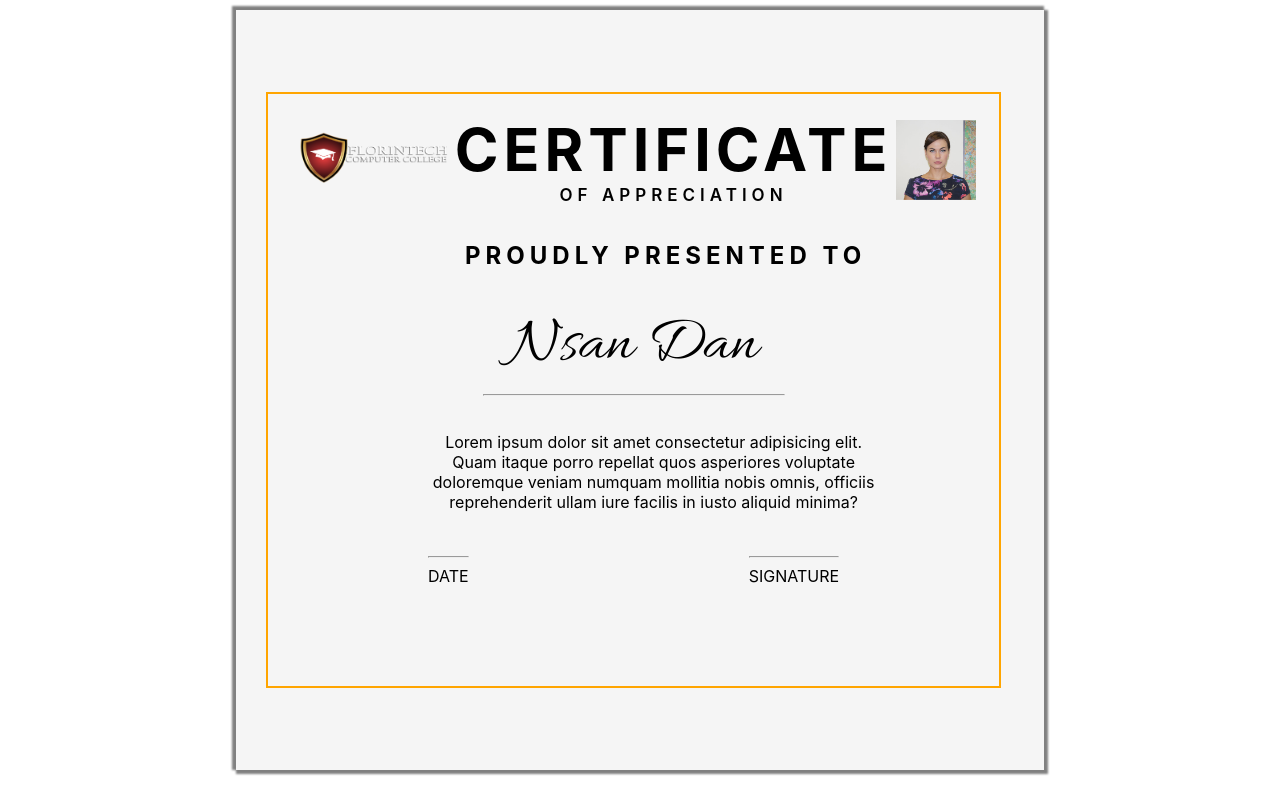
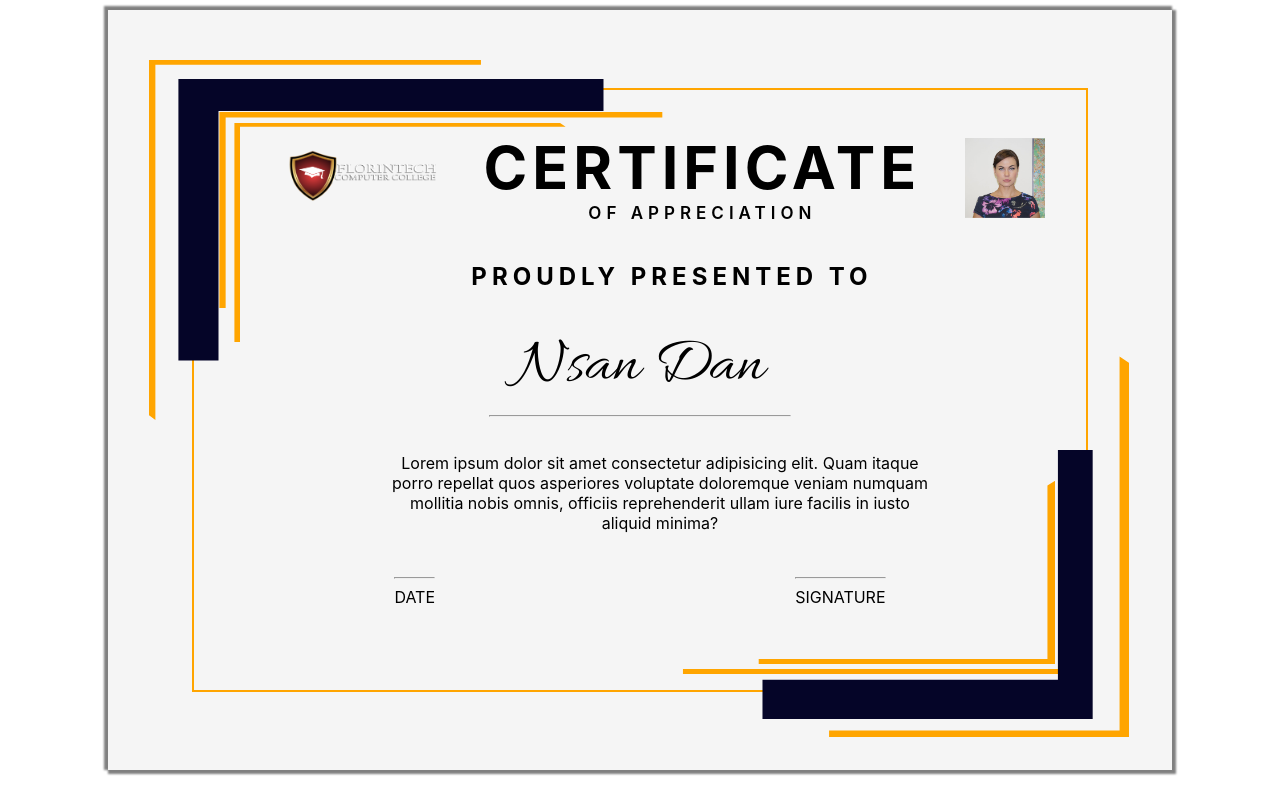
Before and after one commit to goodylove/certificate, a React (Create React App) app: page / in a window 1280 px wide. Built offline with nearby package versions, Linux system fonts and the light colour scheme.

Commit message:
completed

```diff
--- a/src/components/Certficate.jsx
+++ b/src/components/Certficate.jsx
@@ -6,8 +6,12 @@ import "./Certificate.css";
 const Certificate = () => {
   return (
     <div className="overall">
-      <div>
+      <div className="first-border"></div>
+
       <div className="container">
+        <div className="blue-con"></div>
+        <div className="orange-con1"></div>
+        <div className="orange-con2"></div>
         <div className="logo-photo-cotainer">
           <div className="logo">
             <img src={Logo} alt="logo" className="logo" />
@@ -28,10 +32,10 @@ const Certificate = () => {
         </div>
         <div className="comment">
           <p>
-              Lorem ipsum dolor sit amet consectetur adipisicing elit. Quam
-              itaque porro repellat quos asperiores voluptate doloremque veniam
-              numquam mollitia nobis omnis, officiis reprehenderit ullam iure
-              facilis in iusto aliquid minima?
+            Lorem ipsum dolor sit amet consectetur adipisicing elit. Quam itaque
+            porro repellat quos asperiores voluptate doloremque veniam numquam
+            mollitia nobis omnis, officiis reprehenderit ullam iure facilis in
+            iusto aliquid minima?
           </p>
         </div>
         <div className="date-signature">
@@ -44,8 +48,11 @@ const Certificate = () => {
             <span>SIGNATURE</span>
           </div>
         </div>
+        <div className="o-2"></div>
+        <div className="o-1"></div>
+        <div className="blue-con2"></div>
       </div>
-      </div>
+      <div className="first-border2"></div>
     </div>
   );
 };
--- a/src/components/certificate.css
+++ b/src/components/certificate.css
@@ -1,81 +1,184 @@
-@import url('https://fonts.googleapis.com/css2?family=Allura&display=swap');
+@import url("https://fonts.googleapis.com/css2?family=Allura&display=swap");
 
-.overall{
+.overall {
   background-color: whitesmoke;
-        width: 60%;
+  width: 80%;
   height: 90vh;
   margin: 10px;
   padding: 20px;
   /* border: 2px solid orange; */
-        box-shadow: 2px 2px 2px 2px gray,-2px -2px 2px 2px gray;
+  box-shadow: 2px 2px 2px 2px gray, -2px -2px 2px 2px gray;
   display: flex;
   justify-content: center;
+  position: relative;
+
   align-items: center;
+}
+.blue-con {
+  width: 90%;
+  height: 80vh;
+  /* border: 2px solid gray; */
+  /* padding: 4px; */
+  clip-path: polygon(0 26%, 0 0, 35% 0%, 53% 0, 53% 5%, 5% 5%, 5% 44%, 0 44%);
+  background-color: rgb(5, 5, 40);
+  position: absolute;
+  left: -16px;
+  z-index: 0;
+  top: -11px;
+}
+.blue-con2 {
+width: 65%;
+    height: 82vh;
+  /* border: 2px solid gray; */
+  /* padding: 4px; */
+clip-path: polygon(43% 94%, 94% 94%, 94% 59%, 100% 59%, 100% 84%, 100% 100%, 43% 100%);
+  background-color: rgb(5, 5, 40);
+  position: absolute;
+    left: 319px;
+
+    top: -27px;
+}
+.first-border2 {
+width: 91%;
+    height: 82vh;
+  background-color: orange;
+  position: absolute;
+  left: 53px;
+  z-index: 0;
+
+/* clip-path: polygon(69% 100%, 99% 99%, 100% 35%, 100% 35%, 100% 83%, 100% 100%, 69% 100%); */
+/* clip-path: polygon(100% 58%, 100% 58%, 100% 100%, 65% 100%, 66% 99%, 99% 99%); */
+/* clip-path: polygon(100% 61%, 99% 62%, 99% 99%, 60% 99%, 61% 100%, 100% 100%); */
+/* clip-path: polygon(100% 62%, 100% 61%, 99% 99%, 60% 99%, 61% 100%, 100% 100%); */
+clip-path: polygon(100% 43%, 99% 42%, 99% 99%, 69% 99%, 69% 100%, 100% 100%);
+  top:71px
+}
+
+.o-1{
+
+clip-path: polygon(53% 100%, 100% 100%, 100% 61%, 99% 62%, 99% 99%, 92% 99%, 53% 99%);
+width: 92%;
+    height: 63vh;
+    background-color: orange;
+    position: absolute;
+    left: 54px;
+    z-index: 0;
+    top: 80px;
+}
+.o-2{
+
+clip-path: polygon(63% 100%, 100% 100%, 100% 63%, 99% 64%, 99% 100%, 100% 99%, 63% 99%);
+width: 90%;
+    height: 62vh;
+    background-color: orange;
+    position: absolute;
+    left: 59px;
+    z-index: 0;
+    top: 78px;
+}
+.first-border {
+  width: 60%;
+  height: 60vh;
+  clip-path: polygon(0 74%, 0 0, 35% 0%, 52% 0, 52% 1%, 1% 1%, 1% 75%);
+  background-color: orange;
+  position: absolute;
+
+  left: 41px;
+  z-index: 0;
+  top: 50px;
+  margin-bottom: 0;
 }
 
 
-.container{
+.orange-con1 {
+  clip-path: polygon(0 35%, 0 0, 35% 0%, 71% 0, 71% 1%, 1% 1%, 1% 35%);
+  background-color: orange;
+  position: absolute;
+  left: 25px;
+  z-index: 0;
+  top: 22px;
+  width: 70%;
+  height: 70vh;
+  margin-bottom: 30px;
+}
+.orange-con2{
+
+
+clip-path: polygon(0 12%, 0 0, 9% 0, 58% 0, 59% 1%, 1% 1%, 1% 57%, 0 57%);
+
+    background-color: orange;
+        position: absolute;
+        left: 40px;
+            z-index: 0;
+            top: 33px;
+        width: 63%;
+            height: 48vh;
+        margin-bottom: 30px;
+}
+
+
+.container {
+  position: absolute;
+  z-index: 100;
   background-color: whitesmoke;
-    width: 90%;
-    height:69vh;
+  width: 80%;
+  height: 70vh;
   text-align: center;
   margin: 10px;
   padding: 20px;
 
   border: 2px solid orange;
-
-
 }
-.container h2{
+.container h2 {
   letter-spacing: 5px;
   text-align: center;
   margin-left: 4rem;
   padding: 1rem 0;
 }
-.logo{
+.logo {
   width: 160px;
 }
-.passport{
+.passport {
   width: 80px;
   height: 80px;
 }
-.logo-photo-cotainer{
+.logo-photo-cotainer {
   width: 100%;
   display: flex;
   justify-content: space-evenly;
   align-items: center;
+  margin: 1.4rem;
 }
-.certi{
+.certi {
   display: flex;
   flex-direction: column;
-
 }
-.certi div{
+.certi div {
   font-size: 3.7rem;
   font-weight: 700;
   letter-spacing: 5px;
 }
-.certi span{
+.certi span {
   font-weight: 600;
   letter-spacing: 5px;
   font-size: 17px;
 }
-.user-name hr{
-width:300px;
+.user-name hr {
+  width: 300px;
 }
-.presented{
+.presented {
   display: flex;
   justify-content: center;
   align-items: center;
 }
-.user-name span{
-font-family: 'Allura', cursive;
+.user-name span {
+  font-family: "Allura", cursive;
   font-size: 4rem;
   font-weight: 500;
-margin: 0;padding: 0;
-
+  margin: 0;
+  padding: 0;
 }
-.comment{
+.comment {
   width: 100%;
   display: flex;
   justify-content: center;
@@ -83,12 +186,11 @@ margin: 0;padding: 0;
   padding: 10px;
   margin: 10px;
 }
-.comment p{
+.comment p {
   width: 65%;
   font-size: 16px;
-
 }
-.date-signature{
+.date-signature {
   display: flex;
   justify-content: space-around;
   align-items: center;
```
Lines whose indentation alone changed are shown as unchanged.
